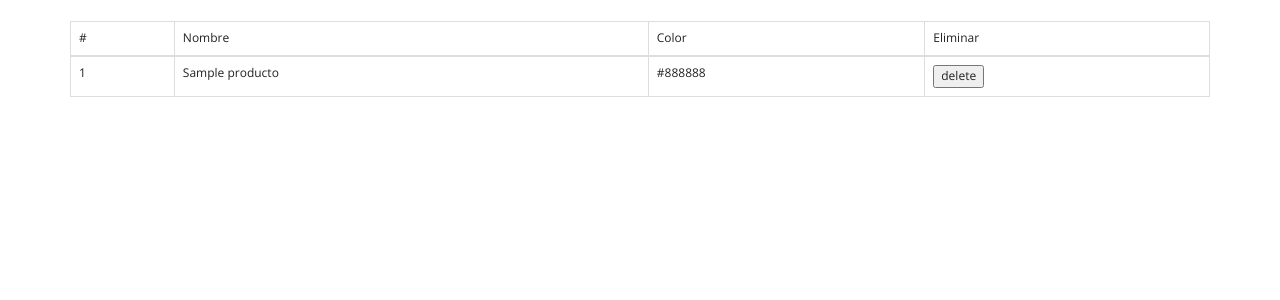
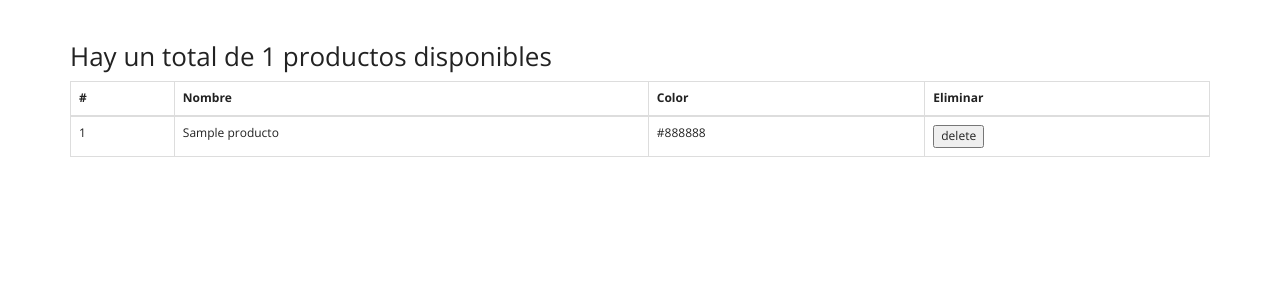
Before and after one commit to ShinichiroMike/consignacion-dojo, a Django app: template templates/producto/list_producto.html in a window 1280 px wide. Shown: the part 45-345 px from the top of the page. Run offline with Django 3.2, Linux system fonts and the light colour scheme; the template is opened without the code that fills it: most values are stand-ins (such as "Sample title", 1, 10 or a date in 2020); some libraries are stand-ins or nearby versions.

Commit message:
added fixtures and product pagination

```diff
--- a/core/settings.py
+++ b/core/settings.py
@@ -38,6 +38,7 @@ INSTALLED_APPS = [
     'django.contrib.messages',
     'django.contrib.staticfiles',
     'crispy_forms',
+    'autofixture',
     'account',
     'producto',
     'pedidos'
--- a/templates/producto/list_producto.html
+++ b/templates/producto/list_producto.html
@@ -2,13 +2,14 @@
 
 {% block content %}
 {% if productos %}
+  <h3>Hay un total de {{ productos.paginator.count}} productos disponibles</h3>
   <table class="table table-bordered">
     <thead>
       <tr>
-        <td>#</td>
-        <td>Nombre</td>
-        <td>Color</td>
-        <td>Eliminar</td>
+        <td><strong>#</strong></td>
+        <td><strong>Nombre</strong></td>
+        <td><strong>Color</strong></td>
+        <td><strong>Eliminar</strong></td>
       </tr>
     </thead>
     <tbody>
@@ -29,4 +30,28 @@
     </tbody>
   </table>
   {% endif %}
+
+{% if productos.has_other_pages %}
+  <h4>Mostando {{ productos.start_index }} - {{ productos.end_index }} de {{ productos.paginator.count }} </h4>
+  <ul class="pagination">
+    {% if productos.has_previous %}
+      <li><a href="?page={{ productos.previous_page_number }}">&laquo;</a></li>
+    {% else %}
+      <li class="disabled"><span>&laquo;</span></li>
+    {% endif %}
+    {% for i in productos.paginator.page_range %}
+      {% if productos.number == i %}
+        <li class="active"><span>{{ i }} <span class="sr-only">(current)</span></span></li>
+      {% else %}
+        <li><a href="?page={{ i }}">{{ i }}</a></li>
+      {% endif %}
+    {% endfor %}
+    {% if productos.has_next %}
+      <li><a href="?page={{ productos.next_page_number }}">&raquo;</a></li>
+    {% else %}
+      <li class="disabled"><span>&raquo;</span></li>
+    {% endif %}
+  </ul>
+{% endif %}
+
   {% endblock %}
```
Also changed, not shown: pedidos/autofixtures.py (added, +14 -0 lines), producto/autofixtures.py (added, +11 -0 lines), producto/producto_views.py (+14 -1 lines), db.sqlite3.
